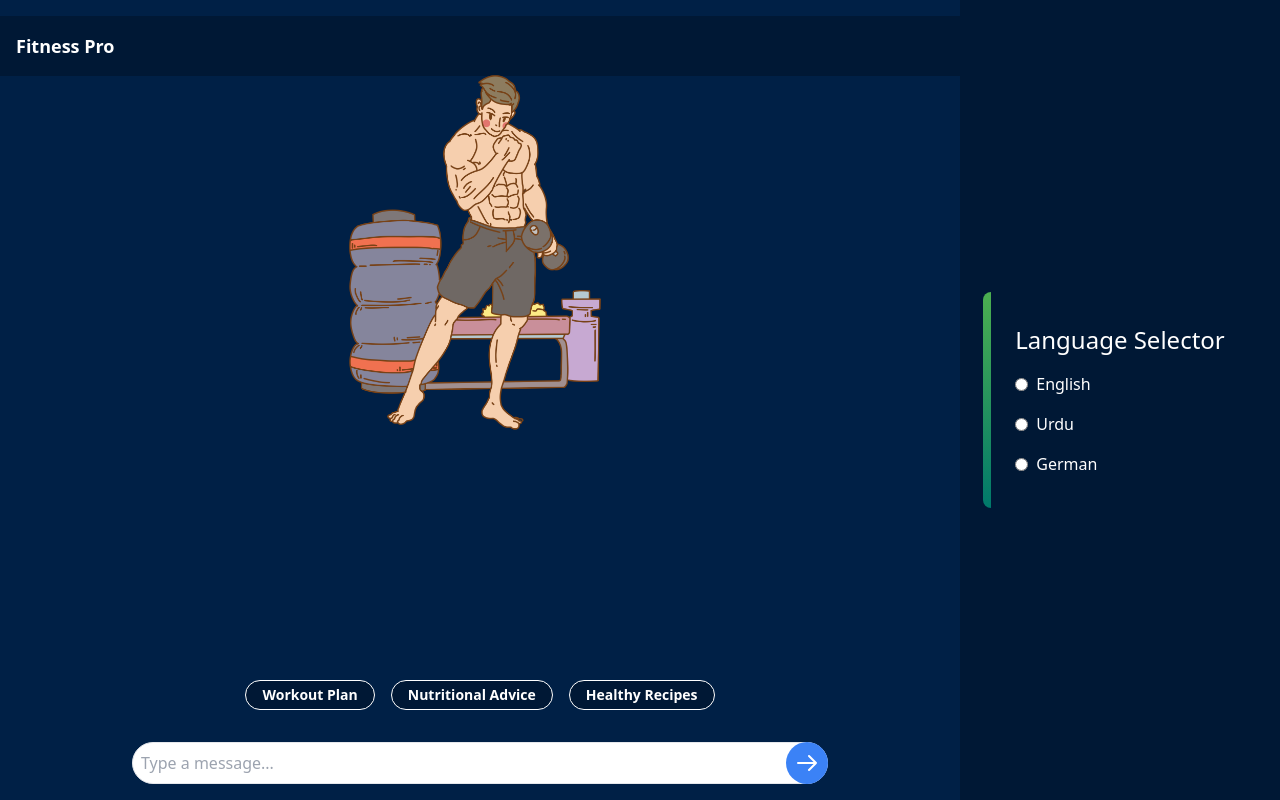
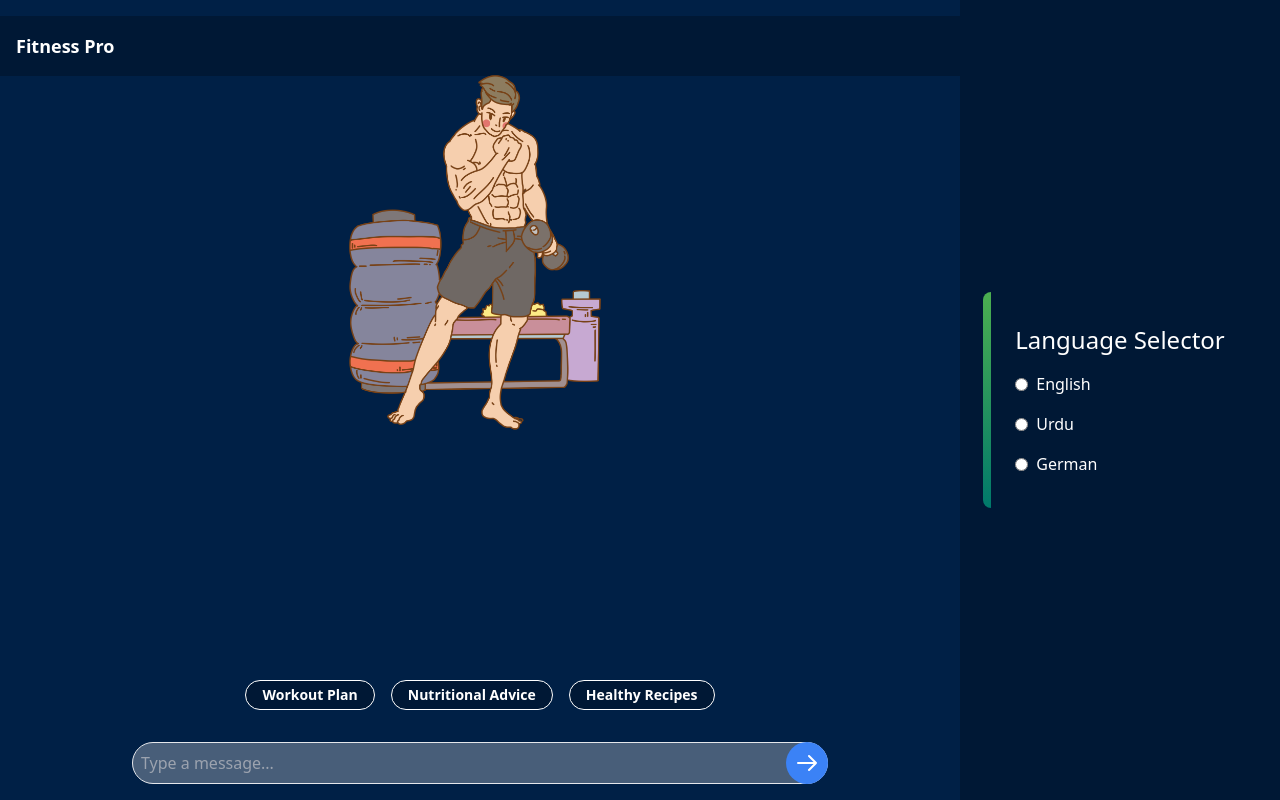
Before and after one commit to syedfarhadhaider5/fitneess-chatbot-frontend, a Next.js app: page / in a window 1280 px wide. Built offline with nearby package versions, Linux system fonts and the light colour scheme.

Commit message:
UI: input and button diabled

```diff
--- a/pages/components/Chatbox_index.tsx
+++ b/pages/components/Chatbox_index.tsx
@@ -177,6 +177,7 @@ export default function ChatboxIndex() {
                                                     type="text"
                                                     className="w-full border rounded-full p-2 pr-10 focus:outline-none"
                                                     placeholder="Type a message..."
+                                                    disabled={true}
                                                 />
                                                 <button
                                                     className="absolute right-0 top-0 bg-blue-500 text-white p-2 rounded-full"
@@ -243,10 +244,12 @@ export default function ChatboxIndex() {
                                                 type="text"
                                                 className="w-full border rounded-full p-2 pr-10 focus:outline-none"
                                                 placeholder="Type a message..."
+                                                disabled={uservisit}
                                             />
                                             <button
                                                 className="absolute right-0 top-0 bg-blue-500 text-white p-2 rounded-full"
                                                 style={{ padding: '9px' }}
+                                                disabled={uservisit}
                                             >
                                                 <svg
                                                     xmlns="http://www.w3.org/2000/svg"
```
